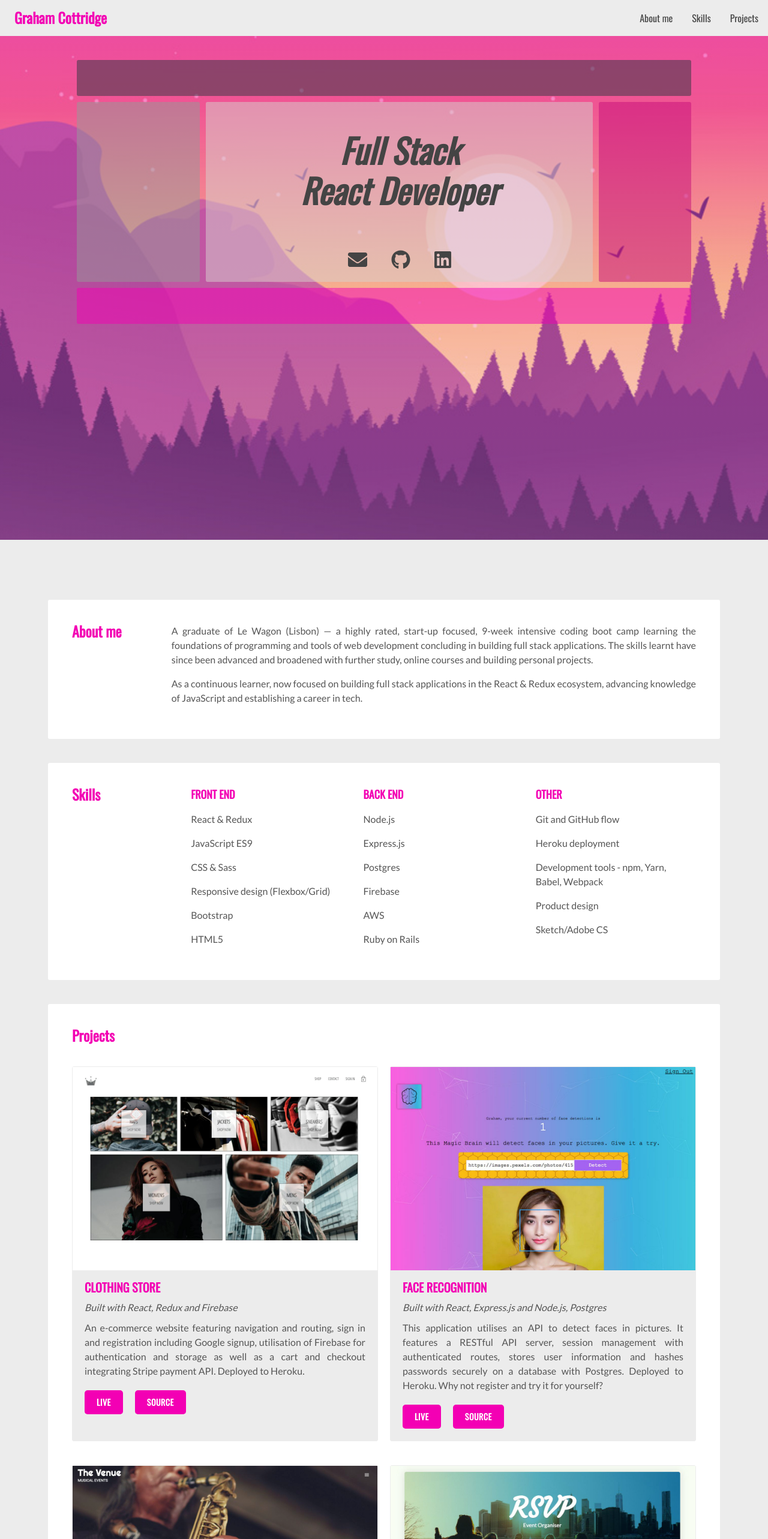
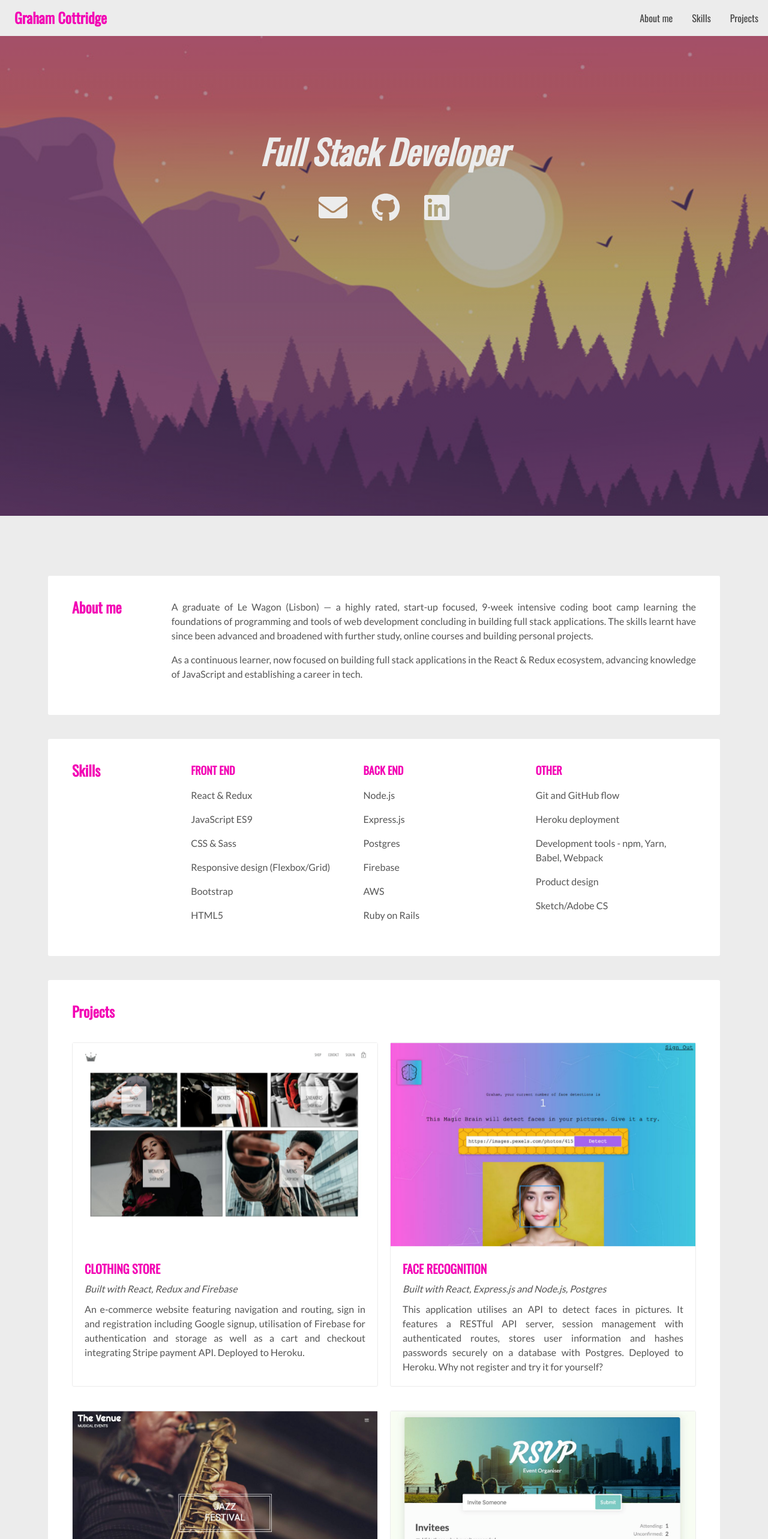
Before and after one commit to grahamcottridge/gc-portfolio, a React (Create React App) app: page / in a window 1280 px wide. Shown: the top 2566 px of the page at 60% size. Built offline with nearby package versions, Linux system fonts and the light colour scheme.

Commit message:
Update card layout, improve responsiveness

```diff
--- a/src/App.css
+++ b/src/App.css
@@ -17,7 +17,6 @@ h6,
 a,
 strong {
   font-family: "Oswald", sans-serif;
-  color: 444;
   color: #444;
 }
 h2 {
--- a/src/components/about/about.styles.scss
+++ b/src/components/about/about.styles.scss
@@ -18,7 +18,4 @@
     display: grid;
     grid-template-columns: 1fr;
   }
-  .title {
-    margin-bottom: 0px;
-  }
 }
--- a/src/components/card/card.styles.scss
+++ b/src/components/card/card.styles.scss
@@ -22,9 +22,9 @@
   }
 }
 
-@media (max-width: 600px) {
+@media (max-width: 800px) {
   .card {
-    padding: 20px;
+    padding: 40px;
     margin: 20px 40px 40px;
   }
 }
--- a/src/components/custom-button/custom-button.styles.scss
+++ b/src/components/custom-button/custom-button.styles.scss
@@ -1,7 +1,8 @@
 .custom-button {
   height: 40px;
+  width: 100px;
   letter-spacing: 0.5px;
-  font-size: 14px;
+  font-size: 16px;
   background: #f300b4;
   padding: 0px;
   margin: 0px 20px 20px 0px;
@@ -9,12 +10,11 @@
   text-transform: uppercase;
   font-weight: bolder;
   border: none;
-  border-bottom: 1px solid #f300b4;
   cursor: pointer;
-  border-radius: 5px;
+  border-radius: 2px;
 
   &:hover {
-    background: white;
+    background: #ececec;
     color: #333333;
   }
 }
--- a/src/components/header/header.component.jsx
+++ b/src/components/header/header.component.jsx
@@ -18,19 +18,12 @@ const Header = () => (
     //   overflow: "hidden"
     // }}
   >
+    <Fade delay={500}>
       <div className="main">
-      <Fade top>
-        <header id="pageHeader"></header>
-      </Fade>
-      <Fade left delay={2000}>
-        <article id="mainArticle">
-          <Zoom delay={5000}>
-            <h1 className="title">
-              Full Stack <br></br> React Developer
-            </h1>
+        <h1 className="title">Full Stack Developer</h1>
         <div className="icons">
           <a className="icon" href="mailto:codinggc@gmail.com?subject=Hi!">
-                <FontAwesomeIcon size="2x" icon={faEnvelope} />
+            <FontAwesomeIcon size="3x" icon={faEnvelope} />
           </a>
           <a
             className="icon"
@@ -38,7 +31,7 @@ const Header = () => (
             rel="noopener noreferrer"
             target="_blank"
           >
-                <FontAwesomeIcon size="2x" icon={faGithub} />
+            <FontAwesomeIcon size="3x" icon={faGithub} />
           </a>
           <a
             className="icon"
@@ -46,22 +39,11 @@ const Header = () => (
             rel="noopener noreferrer"
             target="_blank"
           >
-                <FontAwesomeIcon size="2x" icon={faLinkedin} />
+            <FontAwesomeIcon size="3x" icon={faLinkedin} />
           </a>
         </div>
-          </Zoom>
-        </article>
+      </div>
     </Fade>
-      <Fade left delay={1000}>
-        <nav id="mainNav"></nav>
-      </Fade>
-      <Fade left delay={3000}>
-        <div id="siteAds"></div>
-      </Fade>
-      <Fade bottom delay={4000}>
-        <footer id="pageFooter"></footer>
-      </Fade>
-    </div>
   </div>
 );
 
--- a/src/components/header/header.styles.scss
+++ b/src/components/header/header.styles.scss
@@ -1,93 +1,38 @@
 .header {
-  background-image: linear-gradient(
-      rgba(243, 0, 178, 0.317),
-      rgba(243, 0, 178, 0.105)
-    ),
+  background-image: linear-gradient(rgba(0, 0, 0, 0.3), rgba(0, 0, 0, 0.3)),
     url("../../assets/image3.jpg");
   background-size: cover;
   background-position: center;
+  height: 100vh;
+
+  display: flex;
   justify-content: center;
-  align-items: flex-start;
-  display: flex;
-  height: 100vh;
-  padding-top: 40px;
-  position: relative;
+  // align-items: center;
 
   .main {
-    position: absolute;
-    width: 80%;
-    display: grid;
-    grid-template-areas:
-      "header header header"
-      "nav article ads"
-      "footer footer footer";
-    grid-template-rows: 60px 1fr 60px;
-    grid-template-columns: 20% 1fr 15%;
-    grid-gap: 10px;
+    padding-top: 120px;
+    display: flex;
+    flex-direction: column;
+    // justify-content: center;
+    align-items: center;
 
-    header,
-    footer,
-    article,
-    nav,
-    div {
-      text-align: center;
-      border-radius: 3px;
-    }
-
-    article > h1 {
+    .title {
+      color: #ececec;
       font-style: italic;
       font-size: 56px;
       line-height: 1.2;
     }
 
-    #pageHeader {
-      grid-area: header;
-      background: #2c363f80;
-
-      opacity: 0.5;
-    }
-    #pageFooter {
-      grid-area: footer;
-      background: #f300b480;
-    }
-    #mainArticle {
-      grid-area: article;
-      background: #d6d1cd80;
-    }
-    #mainNav {
-      grid-area: nav;
-      background: #969a9780;
-    }
-    #siteAds {
-      grid-area: ads;
-      background: #c60f7b80;
-    }
-
-    @media (max-width: 600px) {
-      article > h1 {
-        font-size: 32px;
-        margin: 20px;
-      }
-    }
-
     .icons {
-      display: flex;
-      justify-content: center;
-
       .icon {
-        justify-content: space-between;
+        color: #ececec;
         padding: 20px 20px;
         text-decoration: none;
       }
 
       .icon:hover {
-        color: #f300b4;
+        color: #444;
       }
     }
   }
-  .text {
-    position: absolute;
-    z-index: 100;
-    left: 0;
-  }
 }
--- a/src/components/nav/nav.styles.scss
+++ b/src/components/nav/nav.styles.scss
@@ -28,10 +28,4 @@
     text-decoration: none;
     color: #f300b4;
   }
-
-  @media (max-width: 600px) {
-    .leftnav {
-      font-size: 20px;
-    }
-  }
 }
--- a/src/components/project-item/project-item.component.jsx
+++ b/src/components/project-item/project-item.component.jsx
@@ -6,9 +6,33 @@ import "./project-item.styles.scss";
 const ProjectItem = ({ title, image, sub, text, live, source }) => {
   return (
     <div className="project-container">
-      <div className="image">
-        <img src={image} alt="screenshot" />
+      <div class="container">
+        <div className="image">
+          <img src={image} alt="screenshot" />
+        </div>
+        <div class="middle">
+          <div className="buttons">
+            <a
+              className="link"
+              href={live}
+              target="_blank"
+              rel="noopener noreferrer"
+            >
+              Live
+            </a>
+
+            <a
+              className="link"
+              href={source}
+              target="_blank"
+              rel="noopener noreferrer"
+            >
+              Source
+            </a>
+          </div>
+        </div>
       </div>
+
       <div className="content">
         <div className="title">
           <h3>{title.toUpperCase()}</h3>
@@ -20,28 +44,6 @@ const ProjectItem = ({ title, image, sub, text, live, source }) => {
           <p>{text}</p>
         </div>
       </div>
-      <div className="buttons">
-        <CustomButton>
-          <a
-            className="link"
-            href={live}
-            target="_blank"
-            rel="noopener noreferrer"
-          >
-            Live
-          </a>
-        </CustomButton>
-        <CustomButton>
-          <a
-            className="link"
-            href={source}
-            target="_blank"
-            rel="noopener noreferrer"
-          >
-            Source
-          </a>
-        </CustomButton>
-      </div>
     </div>
   );
 };
--- a/src/components/project-item/project-item.styles.scss
+++ b/src/components/project-item/project-item.styles.scss
@@ -1,13 +1,43 @@
 .project-container {
   border: 1px solid #ececec;
   border-radius: 3px;
-  background: #ececec;
   margin: 0px 0px 20px;
+  position: relative;
+}
 
-  .image > img {
-    width: 100%;
-    max-height: 80%;
-  }
+.container {
+  position: relative;
+  display: flex;
+  flex-direction: column;
+  justify-content: center;
+  align-items: center;
+}
+
+.image > img {
+  opacity: 1;
+  display: block;
+  width: 100%;
+  transition: 0.5s ease;
+  backface-visibility: hidden;
+}
+
+.middle {
+  transition: 0.5s ease;
+  opacity: 0;
+  position: absolute;
+  top: 50%;
+  left: 50%;
+  transform: translate(-50%, -50%);
+  -ms-transform: translate(-50%, -50%);
+  text-align: center;
+}
+
+.container:hover .image {
+  opacity: 0.4;
+}
+
+.container:hover .middle {
+  opacity: 1;
 }
 
 .content {
@@ -16,7 +46,7 @@
   .title > h3 {
     color: #f300b4;
     font-size: 20px;
-    margin: 5px 0px 10px;
+    margin: 20px 0px 10px;
   }
   .sub > p {
     font-style: italic;
@@ -30,14 +60,24 @@
 }
 
 .buttons {
-  margin: 0px 20px;
   .link {
-    color: white;
+    display: inline-block;
+    width: 100px;
+    letter-spacing: 0.5px;
+    font-size: 16px;
+    background: #f300b4;
+    padding: 10px;
+    margin: 0px 20px 20px 0px;
+    color: White;
+    text-transform: uppercase;
+    font-weight: bolder;
+    border: none;
+    cursor: pointer;
+    border-radius: 3px;
     text-decoration: none;
-    padding: 8px 20px 8px 20px;
   }
   .link:hover {
-    color: white;
-    color: #333;
+    background: #ececec;
+    color: #333333;
   }
 }
--- a/src/components/projects/projects.data.jsx
+++ b/src/components/projects/projects.data.jsx
@@ -13,7 +13,7 @@ const PROJECT_DATA = [
     text:
       "An e-commerce website featuring navigation and routing, sign in and registration including Google signup, utilisation of Firebase for authentication and storage as well as a cart and checkout integrating Stripe payment API. Deployed to Heroku.",
     live: "https://react-clothing-shop.herokuapp.com/",
-    source: "https://github.com/grahamcottridge/react-clothing-store"
+    source: "https://github.com/grahamcottridge/react-clothing-store-saga"
   },
   {
     id: 2,
@@ -44,29 +44,27 @@ const PROJECT_DATA = [
       "An event organiser enabling guests to be inputed and divided into invited and confirmed.  Deployed to GitHub pages.",
     live: "https://grahamcottridge.github.io/react-rsvp",
     source: "https://github.com/grahamcottridge/react-rsvp"
-  },
-  ,
-  {
-    id: 5,
-    title: "Contact Manager",
-    sub: "Built with React",
-    image: "https://picsum.photos/200",
-    text:
-      "Lorem ipsum dolor sit amet, consectetur adipiscing elit, sed do eiusmod tempor incididunt ut labore et dolore magna aliqua. Facilisis magna etiam tempor orci eu lobortis.",
-    live: "",
-    source: ""
-  },
-  ,
-  {
-    id: 6,
-    title: "TBC",
-    sub: "Built with React",
-    image: "https://picsum.photos/200",
-    text:
-      "Lorem ipsum dolor sit amet, consectetur adipiscing elit, sed do eiusmod tempor incididunt ut labore et dolore magna aliqua. Facilisis magna etiam tempor orci eu lobortis.",
-    live: "",
-    source: ""
   }
+  // {
+  //   id: 5,
+  //   title: "Contact Manager",
+  //   sub: "Built with React",
+  //   image: "https://picsum.photos/200",
+  //   text:
+  //     "Lorem ipsum dolor sit amet, consectetur adipiscing elit, sed do eiusmod tempor incididunt ut labore et dolore magna aliqua. Facilisis magna etiam tempor orci eu lobortis.",
+  //   live: "",
+  //   source: ""
+  // },
+  // {
+  //   id: 6,
+  //   title: "TBC",
+  //   sub: "Built with React",
+  //   image: "https://picsum.photos/200",
+  //   text:
+  //     "Lorem ipsum dolor sit amet, consectetur adipiscing elit, sed do eiusmod tempor incididunt ut labore et dolore magna aliqua. Facilisis magna etiam tempor orci eu lobortis.",
+  //   live: "",
+  //   source: ""
+  // }
 ];
 
 export default PROJECT_DATA;
--- a/src/components/projects/projects.styles.scss
+++ b/src/components/projects/projects.styles.scss
@@ -14,12 +14,9 @@
   grid-gap: 20px;
 }
 
-@media (max-width: 600px) {
-  .projects-container {
+@media (max-width: 800px) {
+  .projects {
     display: grid;
     grid-template-columns: 1fr;
   }
-  .title {
-    margin-bottom: 0px;
-  }
 }
--- a/src/components/skills/skills.styles.scss
+++ b/src/components/skills/skills.styles.scss
@@ -28,7 +28,4 @@
     display: grid;
     grid-template-columns: 1fr;
   }
-  .title {
-    margin-bottom: 0px;
-  }
 }
```
Lines whose indentation alone changed are shown as unchanged.
